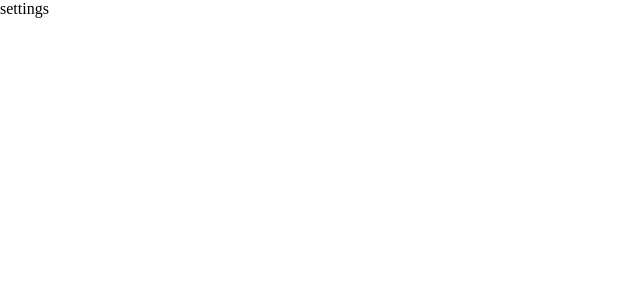
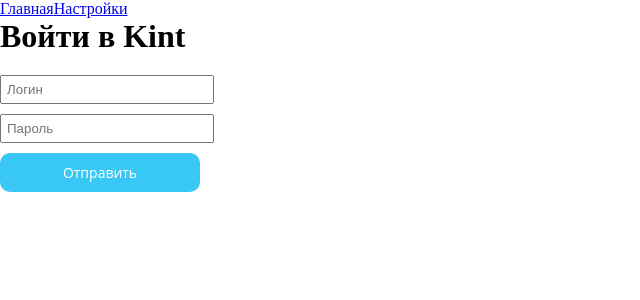
Before and after one commit to Bini29/NextApp, a Next.js app: page /settings in a window 1280 px wide. Shown: the top 300 px of the page, without its empty margins (0-640 px from the left). Built offline with nearby package versions, Linux system fonts and the light colour scheme.

Commit message:
Подготовка к обмену

```diff
--- a/components/MainContainer.js
+++ b/components/MainContainer.js
@@ -7,12 +7,12 @@ export const MainContainer = ({ children }) => {
     <>
       <div>
         <div>
-          {/* <Link href="/" legacyBehavior>
+          <Link href="/" legacyBehavior>
             <a>Главная</a>
           </Link>
           <Link href="/settings" legacyBehavior>
-            <a>Настройки2</a>
-          </Link> */}
+            <a>Настройки</a>
+          </Link>
         </div>
         <Script
           src="https://api.bitrix24.com/api/v1/"
--- a/pages/index.js
+++ b/pages/index.js
@@ -28,8 +28,10 @@ const index = ({ data }) => {
               setLoad(true);
             });
           });
+          await getDataBx("entity.get").then((data) => {
+            console.log(data);
+          });
         }
-
         fetchData();
       }
     }
--- a/pages/settings.js
+++ b/pages/settings.js
@@ -1,8 +1,32 @@
-import React from "react";
+import React, { useState } from "react";
 import { MainContainer } from "../components/MainContainer";
 
 const settings = () => {
-  return <MainContainer>settings</MainContainer>;
+  const [login, setLogin] = useState(null);
+  const [password, setPassword] = useState(null);
+  const auth = async () => {
+    console.log(password, login);
+  };
+  return (
+    <MainContainer>
+      <div>
+        <h1>Войти в Kint</h1>
+        <div className="form">
+          <input
+            type="text"
+            onChange={(e) => setLogin(e.target.value)}
+            placeholder="Логин"
+          />
+          <input
+            type="text"
+            onChange={(e) => setPassword(e.target.value)}
+            placeholder="Пароль"
+          />
+          <button onClick={auth}>Отправить</button>
+        </div>
+      </div>
+    </MainContainer>
+  );
 };
 
 export default settings;
--- a/style/style.css
+++ b/style/style.css
@@ -29,7 +29,7 @@
   transition: 1s;
 }
 .loadBtn {
-  cursor: not-allowed;
+  pointer-events: none;
   background-color: rgba(28, 119, 146, 0.95);
 }
 .linksucces {
@@ -48,3 +48,27 @@
 .infoblock span {
   font-size: 20px;
 }
+.form {
+  display: flex;
+  flex-direction: column;
+  gap: 10px;
+  max-width: 200px;
+  margin-top: 20px;
+}
+.form input {
+  padding: 5px;
+  width: 200px;
+}
+.form button {
+  font-size: 14px;
+  color: white;
+  background-color: rgba(47, 198, 246, 0.95);
+  padding: 10px;
+  width: 100%;
+  border: none;
+  border-radius: 10px;
+  font-family: "Open Sans", sans-serif;
+  cursor: pointer;
+  transition: 1s;
+  margin: 0 auto;
+}
```
Also changed, not shown: components/SyncKint.js (+47 -0 lines), pages/install/index.js (+14 -0 lines), pages/api/auth.js (added).
